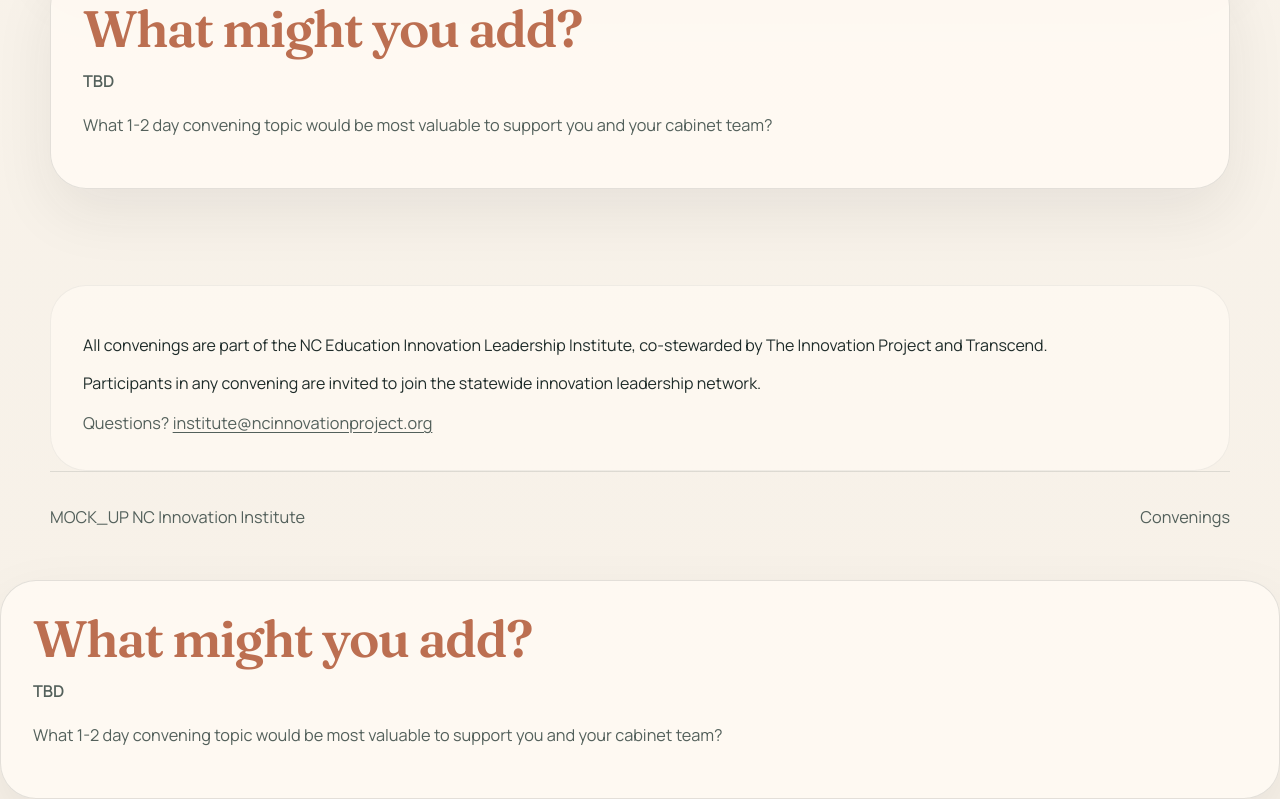
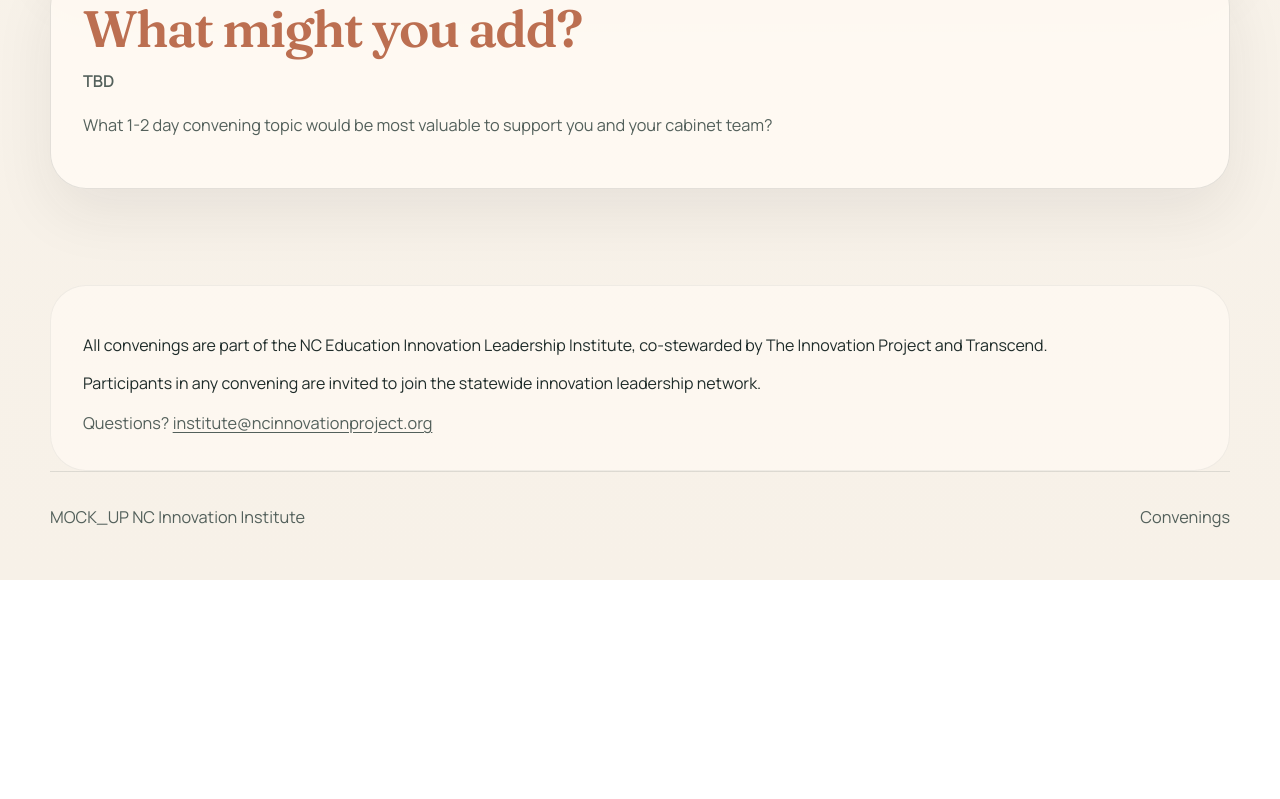
Before and after one commit to erummo4/MockUp-NC-DLI, a website: page pages/convenings.html in a window 1280 px wide. Shown: the part 3649-4448 px from the top of the page. After the commit the page ends 4229 px from the top, so only its background shows below. Drawn offline with Linux system fonts and the light colour scheme.

Commit message:
Remove extra box

```diff
--- a/pages/convenings.html
+++ b/pages/convenings.html
@@ -182,13 +182,6 @@
 
       </footer>
 
-            <article class="event-card" style="color: var(--rust);">
-              <h2>What might you add?</h2>
-              <p class="event-location">TBD</p>
-              <p>
-                What 1-2 day convening topic would be most valuable to support you and your cabinet team?
-              </p>
-            </article>
           </div>
     <script src="../script.js"></script>
   </body>
```
